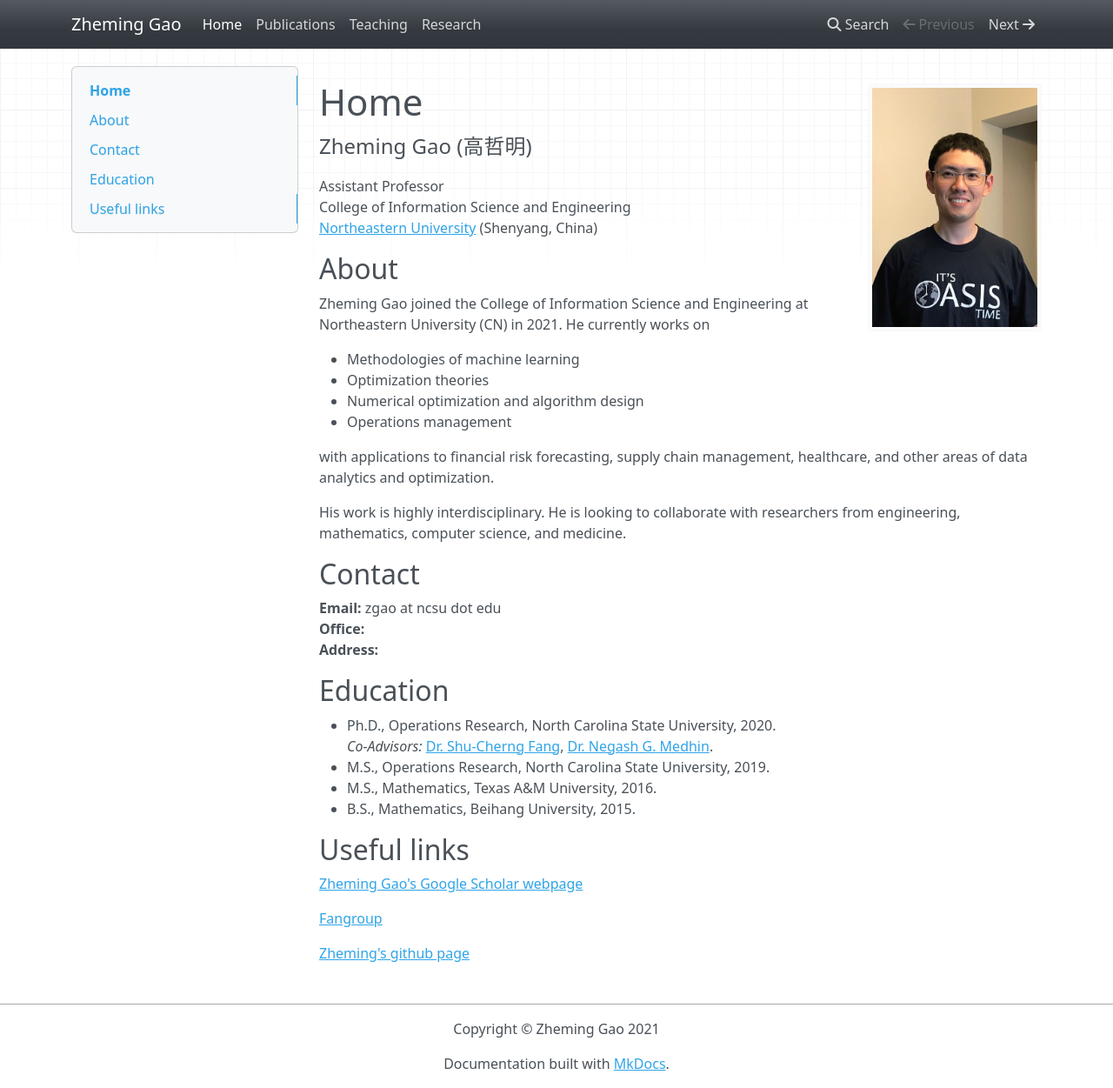
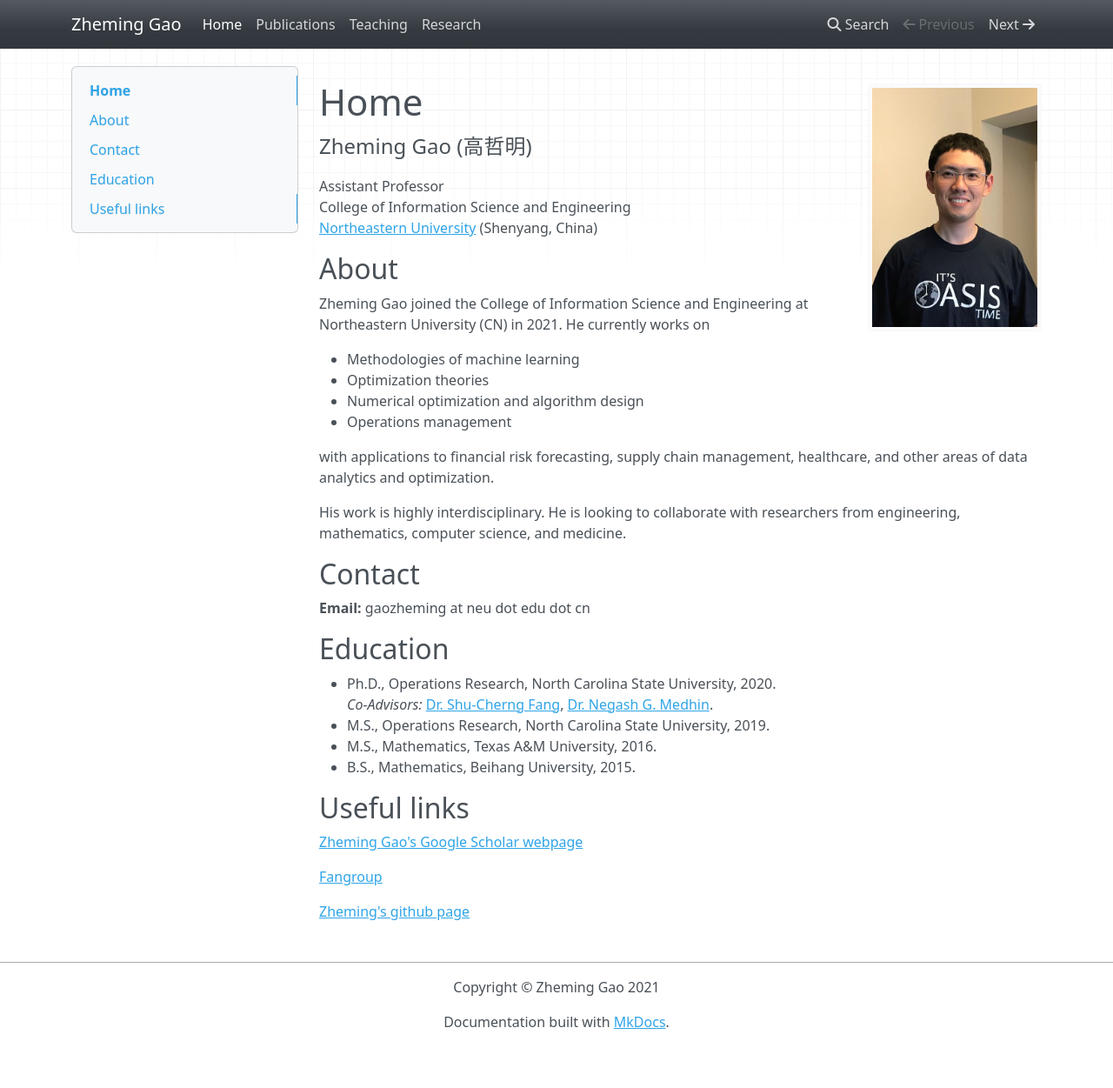
Before and after one commit to tonygaobasketball/zgao, an MkDocs documentation site: the page built from docs/docs/index.md, in a window 1280 px wide and 1251 px high. Shown: the whole window at 87% size. Built offline with MkDocs 1.6.1, drawn with Linux system fonts in a browser that asks for light colours; nearby versions of some CDN libraries.

Commit message:
Update index.md

```diff
--- a/docs/docs/index.md
+++ b/docs/docs/index.md
@@ -27,9 +27,7 @@ His work is highly interdisciplinary. He is looking to collaborate with research
 
 ## Contact
 
-**Email:**  zgao at ncsu dot edu
-**Office:**
-**Address:**
+**Email:**  gaozheming at neu dot edu dot cn
 
 ## Education
 
```
